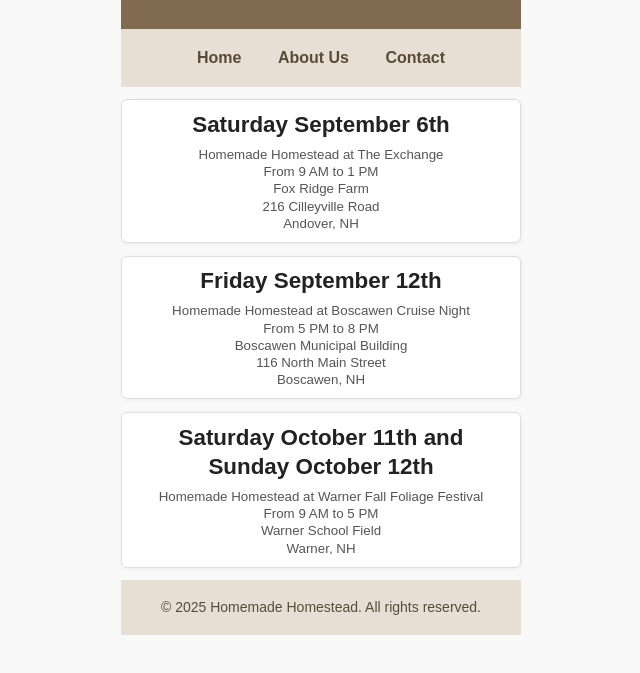
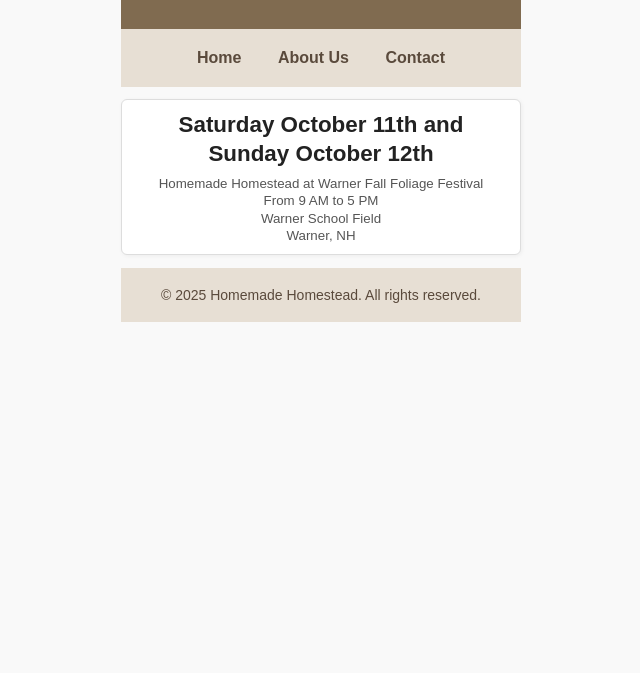
Before and after one commit to Homemade-Homestead/homemade-homestead.github.io, a plain HTML site: page calendar.html in a window 1280 px wide. Shown: the part 115-788 px from the top of the page, without its empty margins (319-959 px from the left). Drawn offline with Linux system fonts and the light colour scheme.

Commit message:
Update calendar.html
Removing 9/6 and 9/12 events.

```diff
--- a/calendar.html
+++ b/calendar.html
@@ -189,87 +189,6 @@
 </head>
 <body>
 
-
-  <!-- September 6: Your event -->
-  <div class="event">
-  <a href="https://www.facebook.com/share/16ovb2GSS3/" target="_blank" rel="noopener noreferrer" aria-label="Event Homemade Homestead at The Exchange, September 6 from 9 AM to 3 PM at Fox Ridge Farm, Andover, NH">
-      <div class="date">Saturday September 6th</div>
-      <small>Homemade Homestead at The Exchange</small>
-      <small>From 9 AM to 1 PM</small>
-      <small>Fox Ridge Farm</small>
-      <small>216 Cilleyville Road</small>
-      <small>Andover, NH</small>
-    </a>
-  </div>
-</body>
-</html>
-
-</html>
-
-  <head>
-  <meta charset="UTF-8" />
-  <meta name="viewport" content="width=device-width, initial-scale=1" />
-  <title>Events Calendar</title>
-  <style>
-    body {
-      font-family: Arial, sans-serif;
-      padding: 1em;
-      background: #f9f9f9;
-      max-width: 400px;
-      margin: auto;
-    }
-    h1 {
-      text-align: center;
-      color: #333;
-    }
-    .event {
-      margin: 0.8em 0;
-      padding: 0.6em 1em;
-      border: 1px solid #ddd;
-      border-radius: 6px;
-      background: #fff;
-      box-shadow: 1px 1px 4px rgba(0,0,0,0.05);
-    }
-    .event .date {
-      font-weight: bold;
-      font-size: 1.4em;
-      margin-bottom: 0.3em;
-      color: #222;
-    }
-    .event a {
-      text-decoration: none;
-      color: #2a5db0;
-      display: block;
-      line-height: 1.3;
-    }
-    .event a:hover {
-      text-decoration: underline;
-    }
-    .event small {
-      display: block;
-      color: #555;
-    }
-  </style>
-</head>
-<body>
-
-    <body>
-
-
-  <!-- September 12: Your event -->
-  <div class="event">
-  <a href="https://www.facebook.com/share/1CBREuQHeL/" target="_blank" rel="noopener noreferrer" aria-label="Event Homemade Homestead at Boscawen Cruise Night, September 12 from 5 PM to 8 PM at the Boscawen Municipal Building, Boscawen, NH">
-      <div class="date">Friday September 12th</div>
-      <small>Homemade Homestead at Boscawen Cruise Night</small>
-      <small>From 5 PM to 8 PM</small>
-      <small>Boscawen Municipal Building</small>
-      <small>116 North Main Street</small>
-      <small>Boscawen, NH</small>
-    </a>
-  </div>
-</body>
-
-
   <!-- October 11-12: Your event -->
   <div class="event">
   <a href="https://www.facebook.com/share/19Lmp2sEvi/" target="_blank" rel="noopener noreferrer" aria-label="Event Homemade Homestead at The Warner Fall Foliage Festival, October 11-12 from 9 AM to 5 PM in Webster, NH">
```
